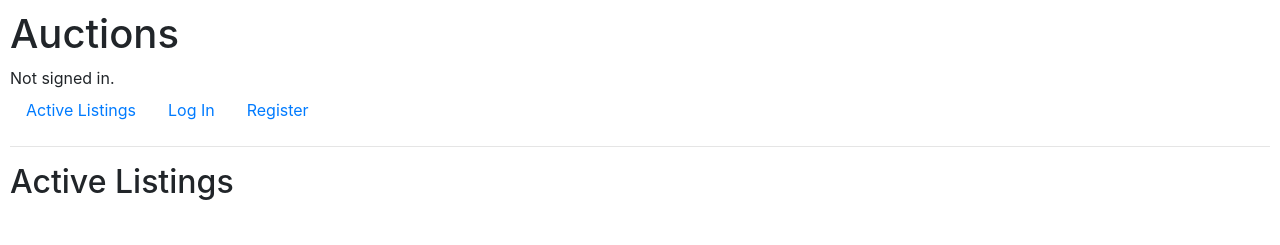
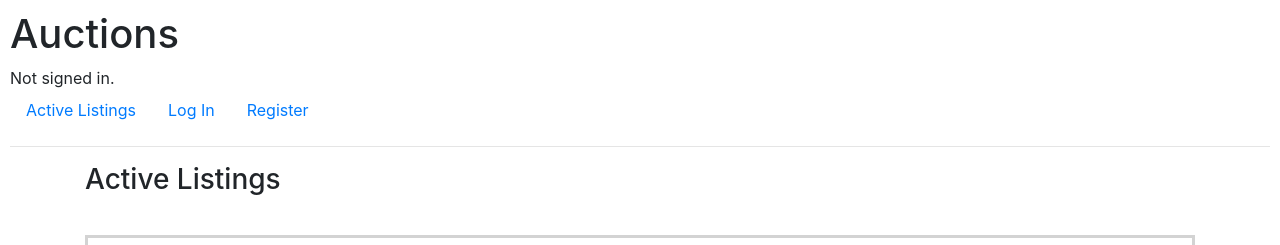
Before and after one commit to livinloikelarry/Commerce, a Django app: page / in a window 1280 px wide. Shown: the top 245 px of the page. Run offline with Django 3.2, Linux system fonts and the light colour scheme; data comes from the database, SQL or seed files in the repository; both versions use the stored data as it was after the commit; some libraries are stand-ins or nearby versions.

Commit message:
styling for listings displayed

```diff
--- a/auctions/static/auctions/styles.css
+++ b/auctions/static/auctions/styles.css
@@ -4,6 +4,8 @@ body {
 .listing-image {
   width: inherit;
 }
-.listing-title {
-  padding-bottom: 40px;
+.row.listing-item {
+  margin: 30px 0px;
+  border: solid lightgray;
+  padding: 10px;
 }
--- a/auctions/templates/auctions/index.html
+++ b/auctions/templates/auctions/index.html
@@ -1,8 +1,14 @@
-{% extends "auctions/layout.html" %} {% block body %}
-<h2 class="listing-title">Active Listings</h2>
-{% for listing in listings %}
+{% extends "auctions/layout.html" %}
+
+{% block body %}
 <div class="container">
     <div class="row">
+        <div class="col-12">
+            <h3 class="listing-title">Active Listings</h3>
+        </div>
+    </div>
+    {% for listing in listings %}
+    <div class="row listing-item">
         <div class="col-4">
             <img class="listing-image" src="{{listing.image}}" alt="{{listing.title}}" />
         </div>
@@ -12,6 +18,6 @@
             <p>{{listing.description}}</p>
         </div>
     </div>
+    {% endfor %}
 </div>
-{% endfor %}
 {% endblock %}
--- a/auctions/views.py
+++ b/auctions/views.py
@@ -9,7 +9,7 @@ from .models import User, Listing, Bid, Comment
 
 def index(request):
     return render(request, "auctions/index.html", {
-        "listings": Listing.objects.all()
+        "listings": Listing.objects.filter(is_active=True)
     })
 
 
```
Also changed, not shown: db.sqlite3.
